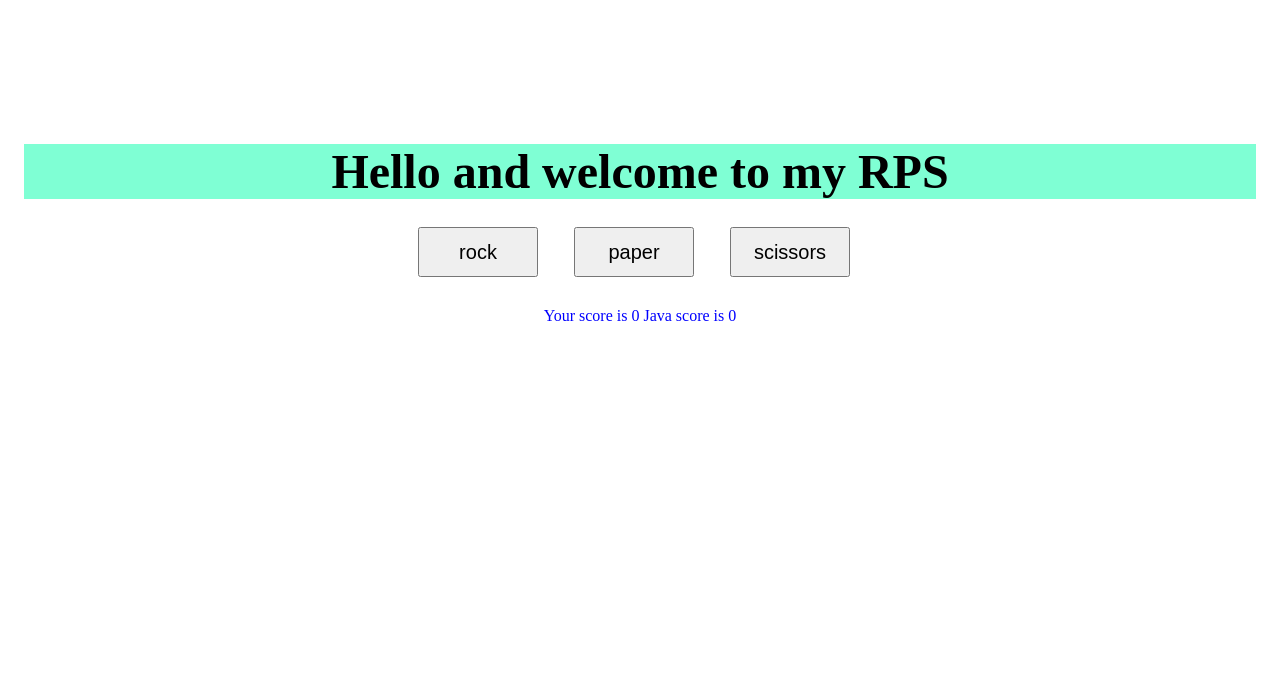
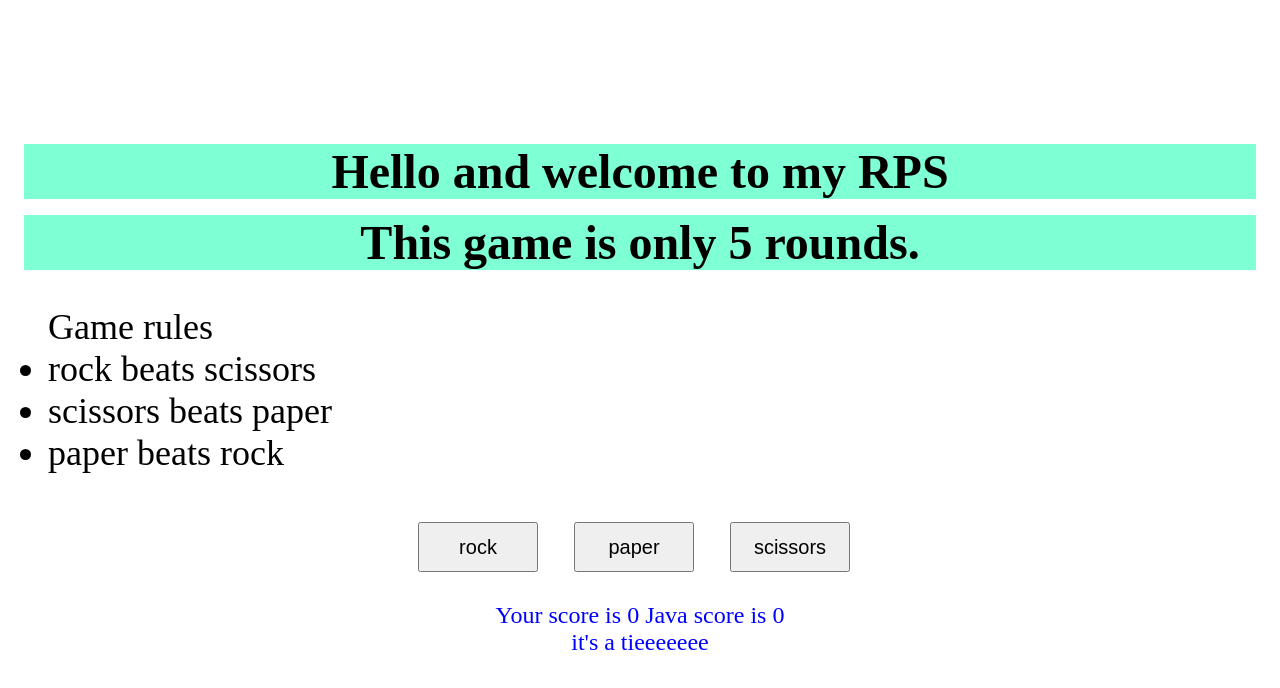
Before and after one commit to Getos/Rock_paper_scissors_js, a plain HTML site: page index.html in a window 1280 px wide. Both pictures are taken after a click on the button "rock". Drawn offline with Linux system fonts and the light colour scheme.

Commit message:
adding tie message

```diff
--- a/RPS.js
+++ b/RPS.js
@@ -5,14 +5,17 @@ const paperBtn = document.querySelector("#paper")
 const scissorsBtn = document.querySelector("#scissors")
 const container = document.querySelector(".results")
 const content = document.createElement("div");
+const tie = document.createElement("div");
 content.classList.add("content");
+tie.classList.add("tie");
 let humanScore = 0;
 let computerScore = 0;
 container.appendChild(content);
+container.appendChild(tie)
 // function for the score display
 function displayScore() {
 content.textContent = `Your score is ${humanScore} \n \r Java score is ${computerScore}`
-// content.textContent = "your score is " + humanScore + " \u2028java score is " + computerScore;
+    // content.textContent = "your score is " + humanScore + "java score is " + computerScore;
     if (humanScore === 5) {
         content.textContent = "your score is  " + humanScore + "  you WON THE GAME"
         humanScore = 0;
@@ -42,19 +45,24 @@ function getComputerChoice() {
 
 function playRound(humanChoice, computerChoice) {
 
-        if (humanChoice === computerChoice) {
+    if (humanChoice === computerChoice) {
+            tie.textContent = "it's a tieeeeeee"
         }
-        else if (humanChoice === "rock" && computerChoice === "scissors") {
-            humanScore++;
+    else if (humanChoice === "rock" && computerChoice === "scissors") {
+        tie.textContent=""
+        humanScore++;
+
         }
         else if (humanChoice === "scissors" && computerChoice === "paper") {
-            humanScore++;
+        humanScore++;
+        tie.textContent=""
         }
         else if (humanChoice === "paper'" && computerChoice === "rock") {
-            humanScore++;
+        humanScore++;
+        tie.textContent=""
         }
         else {
-
+           tie.textContent=""
             computerScore++;
     }
 
--- a/index.html
+++ b/index.html
@@ -9,6 +9,12 @@
 <body>
   <div class="blankSpace"> </div>
    <h1>Hello and welcome to my RPS</h1>
+   <h2>This game is only 5 rounds.</h2>
+   <ul>Game rules
+    <li>rock beats scissors</li>
+    <li>scissors beats paper</li>
+    <li>paper beats rock</li>
+   </ul>
    <div class="container">
     <button id="rock">rock</button>
     <button id="paper">paper</button>
--- a/styles.css
+++ b/styles.css
@@ -1,8 +1,11 @@
-h1{
+h1, h2{
     text-align: center;
     background-color: aquamarine;
     margin: 16px;
     font-size: 48px;
+}
+ul{
+    font-size: 36px;
 }
 .container{
    display: flex;
@@ -10,9 +13,9 @@ h1{
    gap: 12px;
 }
 
-.content{
+.content, .tie{
     text-align: center;
-    font-size: medium;
+    font-size: 24px;
     color: blue;
 }
 button:hover {
```
